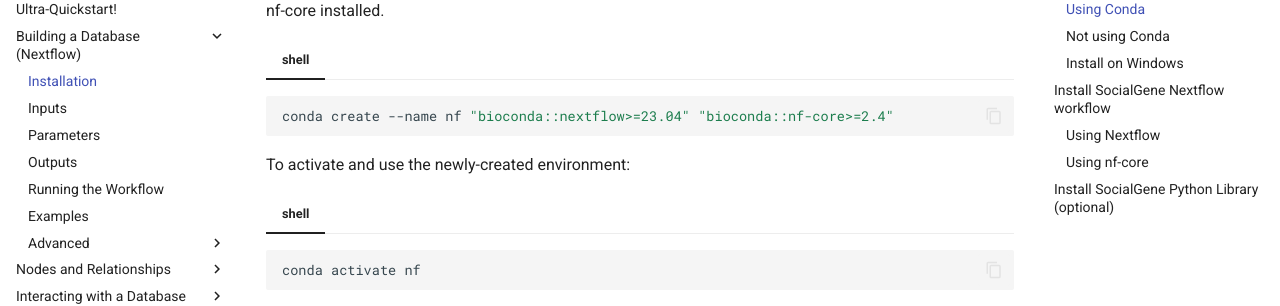
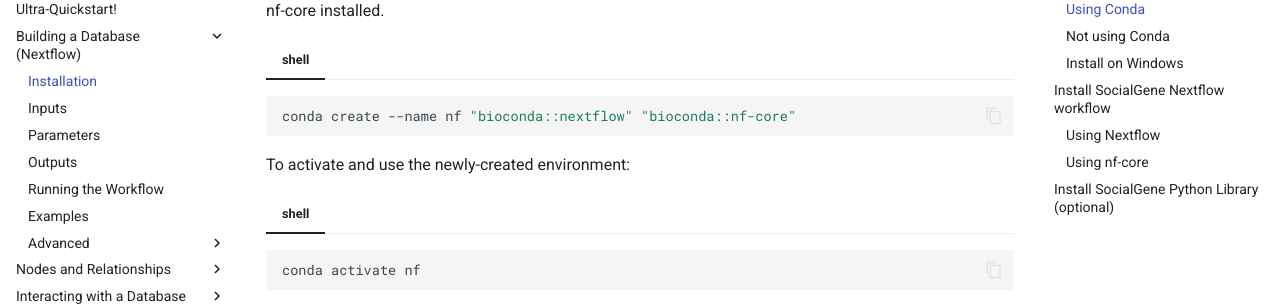
Before and after one commit to socialgene/socialgene.github.io, an MkDocs documentation site: the page built from docs/nextflow/installation.md, in a window 1280 px wide and 900 px high, scrolled down 402 px. Shown: the part 153-459 px from the top of the window. Built offline with MkDocs 1.6.1 and Material for MkDocs 9.7.7, drawn with Linux system fonts in a browser that asks for light colours; comment, search, counter and statistics services are not loaded.

Commit message:
Update installation.md

````diff
--- a/docs/nextflow/installation.md
+++ b/docs/nextflow/installation.md
@@ -16,7 +16,7 @@
 
 === "shell"
 ```bash
-conda create --name nf "bioconda::nextflow>=23.04" "bioconda::nf-core>=2.4"
+conda create --name nf "bioconda::nextflow" "bioconda::nf-core"
 ```
 
 To activate and use the newly-created environment:
````
